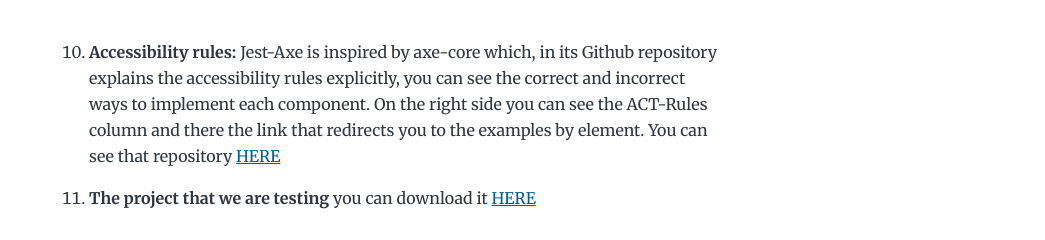
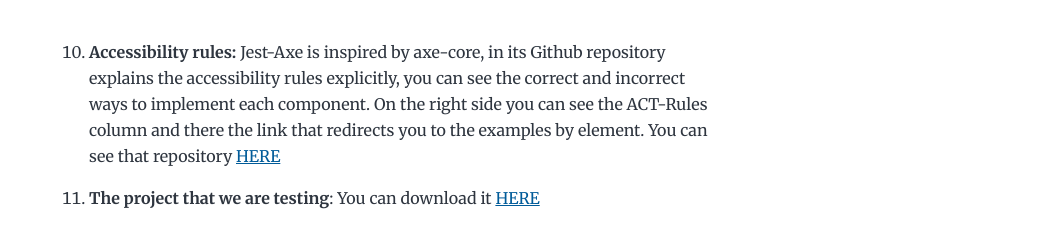
Before and after one commit to Alejandro04/BlogAlejo2021Gatsby, a Gatsby site: page /accessibility-test-with-angular/ in a window 1280 px wide. Shown: the part 5295-5535 px from the top of the page, without its empty margins (235-1280 px from the left). Built offline with nearby package versions, Linux system fonts and the light colour scheme; Gatsby itself is replaced by a stand-in of ours; some packages are replaced by stand-ins of ours.

Commit message:
fix test

```diff
--- a/content/blog/accessibility-test-with-angular/index.md
+++ b/content/blog/accessibility-test-with-angular/index.md
@@ -77,8 +77,8 @@
 
 ![Blog](./images/post4-5.jpg)
 
-10. **Accessibility rules:** Jest-Axe is inspired by axe-core which, in its Github repository explains the accessibility rules explicitly, you can see the correct and incorrect ways to implement each component. On the right side you can see the ACT-Rules column and there the link that redirects you to the examples by element. You can see that repository <a href="https://github.com/dequelabs/axe-core/blob/develop/doc/rule-descriptions.md" target="_blank">HERE</a>
+10. **Accessibility rules:** Jest-Axe is inspired by axe-core, in its Github repository explains the accessibility rules explicitly, you can see the correct and incorrect ways to implement each component. On the right side you can see the ACT-Rules column and there the link that redirects you to the examples by element. You can see that repository <a href="https://github.com/dequelabs/axe-core/blob/develop/doc/rule-descriptions.md" target="_blank">HERE</a>
 
-11. **The project that we are testing** you can download it <a href="https://github.com/Alejandro04/NxAngular" target="_blank">HERE</a>
+11. **The project that we are testing**: You can download it <a href="https://github.com/Alejandro04/NxAngular" target="_blank">HERE</a>
 
 I hope you find it useful, greetings!
```
